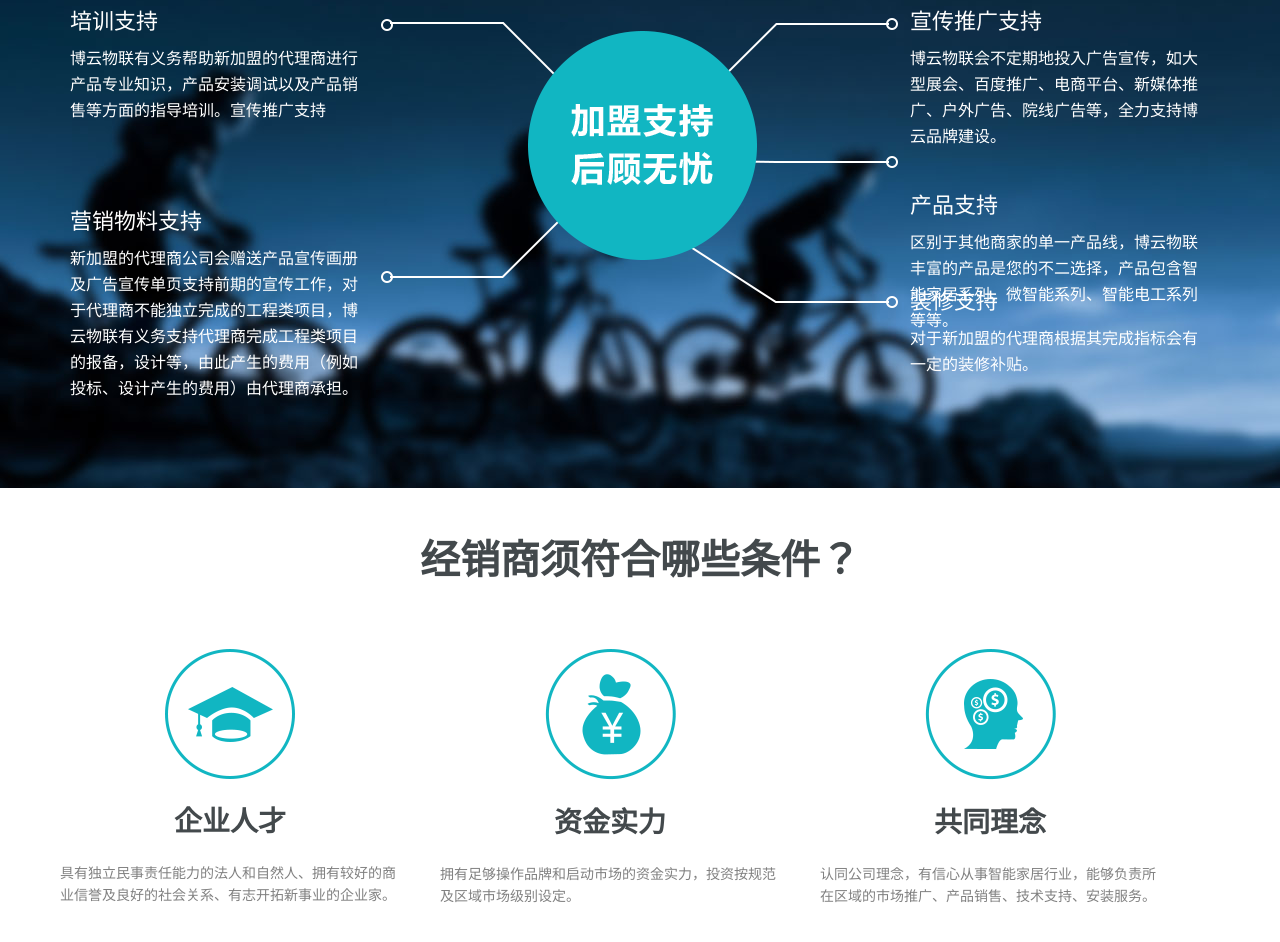
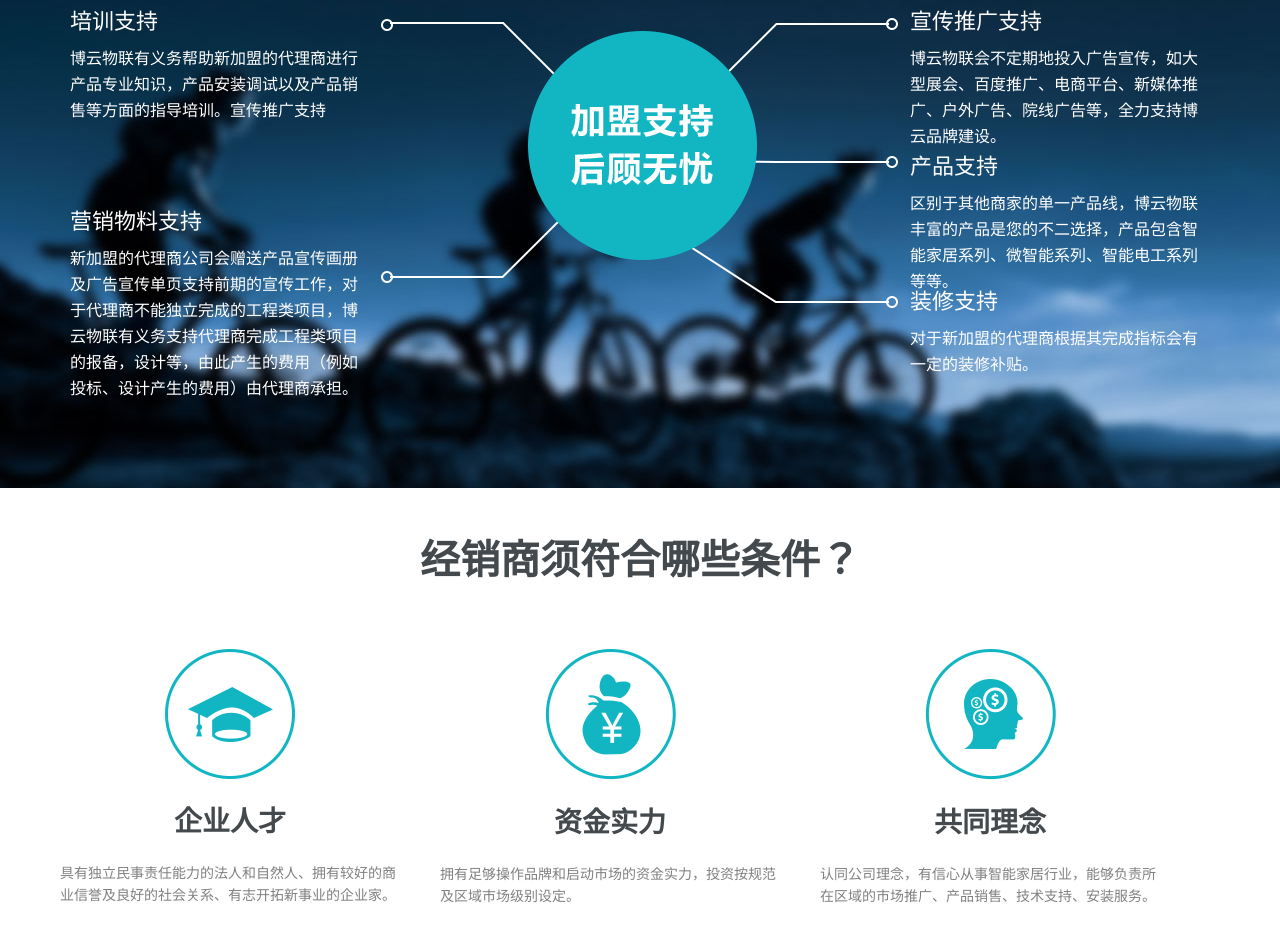
Before and after one commit to hclife-serve/hclife-serve.github.io, a plain HTML site: page agent.html in a window 1280 px wide. Shown: the part 882-1824 px from the top of the page. Drawn offline with Linux system fonts and the light colour scheme.

Commit message:
Update style.css

```diff
--- a/css/style.css
+++ b/css/style.css
@@ -641,7 +641,7 @@
 }
 .support4{
     margin-left: 270px;
-    margin-top: 24px;
+    margin-top: -15px;
 }
 .support5{
     margin-left: 270px;
```
